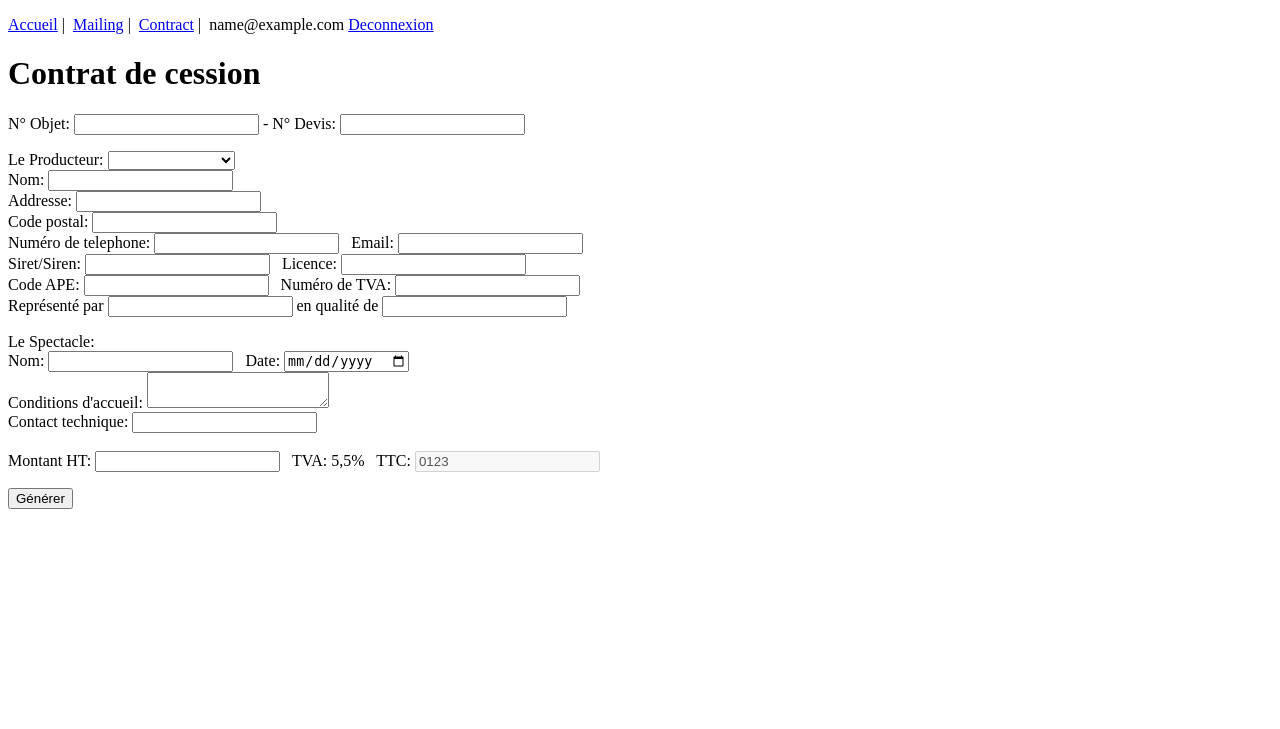
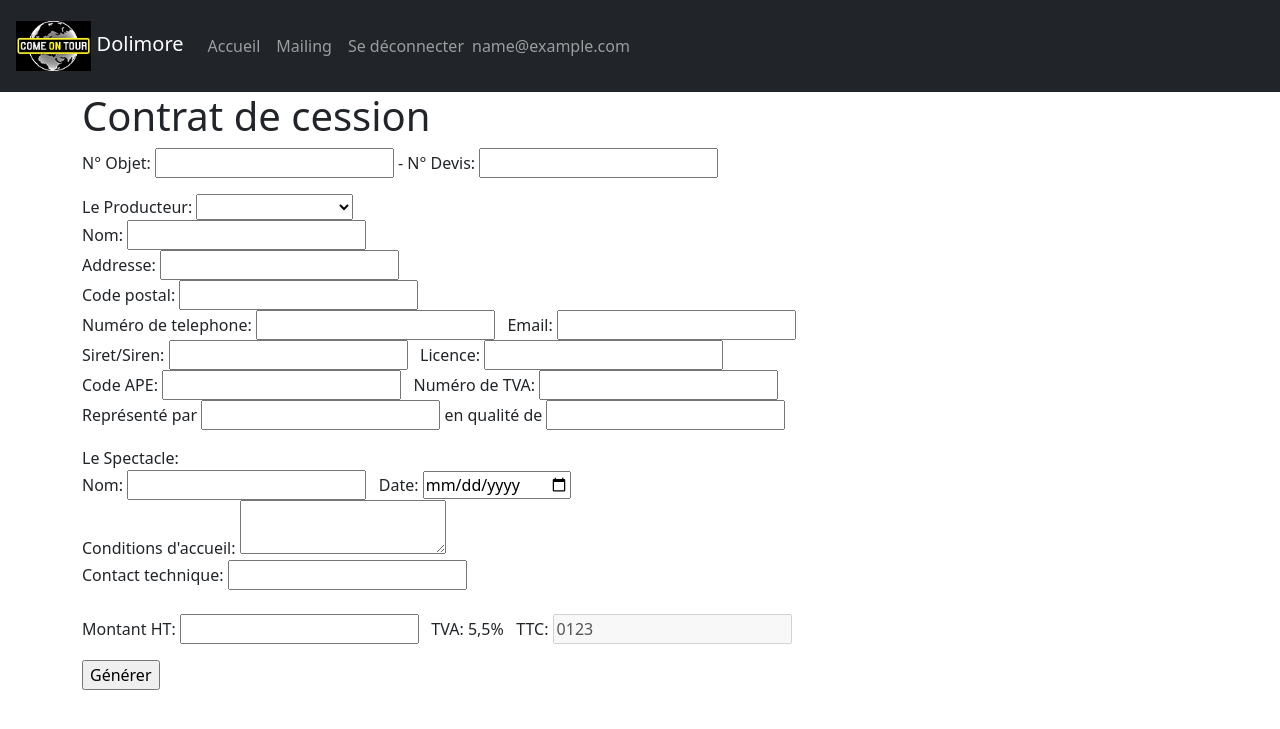
Before and after one commit to normanalie/dolimore, a Flask app: page /contract in a window 1280 px wide. Shown: the top 729 px of the page. Run offline with Flask 2, Linux system fonts and the light colour scheme; the visitor is signed in with stand-in values (Sample User, id 1).

Commit message:
Add: Bootstrap style and JS and Navbar

```diff
--- a/app/templates/base.html
+++ b/app/templates/base.html
@@ -7,22 +7,45 @@
     <title>
         {% block title %}Dolimore{% endblock %}
     </title>
+
+    <link href="https://cdn.jsdelivr.net/npm/bootstrap@5.1.3/dist/css/bootstrap.min.css" rel="stylesheet" integrity="sha384-1BmE4kWBq78iYhFldvKuhfTAU6auU8tT94WrHftjDbrCEXSU1oBoqyl2QvZ6jIW3" crossorigin="anonymous">
+    <script src="https://cdn.jsdelivr.net/npm/bootstrap@5.1.3/dist/js/bootstrap.bundle.min.js" integrity="sha384-ka7Sk0Gln4gmtz2MlQnikT1wXgYsOg+OMhuP+IlRH9sENBO0LRn5q+8nbTov4+1p" crossorigin="anonymous"></script>
 </head>
 <body>
-    <div class="nav">
-        <p>
-            <a href="{{ url_for('index') }}">Accueil</a>&nbsp;|&nbsp;
-            {% if current_user.is_anonymous %}
-                <a href="{{ url_for('login') }}">Se connecter</a>
-            {% else %}
-                <a href="{{ url_for('mailing') }}">Mailing</a>&nbsp;|&nbsp;
-                <a href="{{ url_for('contract') }}">Contract</a>&nbsp;|&nbsp;
-                {{ current_user.email }} <a href="{{ url_for('logout') }}">Deconnexion</a>
-            {% endif %}
-        </p>
+    <header class="flex-column">
+        <nav class="navbar navbar-expand-lg navbar-dark bg-dark flex-md-row p-3">
+                <a class="navbar-brand" href="#">
+                  <img src="{{ url_for('static', filename='img/logo.webp') }}" height="50" class="d-inline-block" alt="">
+                  Dolimore
+                </a>
+
+            <div class="collapse navbar-collapse" id="navbarSupportedContent">
+              <ul class="navbar-nav mr-auto">
+                <li class="nav-item">
+                    <a class="nav-link" href="{{ url_for('index') }}">Accueil</a>
+                </li>
+                <li class="nav-item">
+                    <a class="nav-link" href="{{ url_for('mailing') }}">Mailing</a>
+                </li>
+                {% if current_user.is_anonymous %}
+                <li class="nav-item">
+                    <a class="nav-link" href="{{ url_for('login') }}">Se connecter</a>
+                </li>
+                {% else %}
+                <li class="nav-item">
+                    <a class="nav-link" href="{{ url_for('logout') }}">Se déconnecter</a>
+                </li>
+                <span class="navbar-text">{{ current_user.email }}</span>
+                {% endif %}
+              </ul>
+            </div>
+          </nav>
+
     </div>
+<div class="container">
     {% block content %}
     <p>Hello World</p>
     {% endblock %}
+</div>
 </body>
 </html>
```
Also changed, not shown: app/static/img/logo.webp (added).
